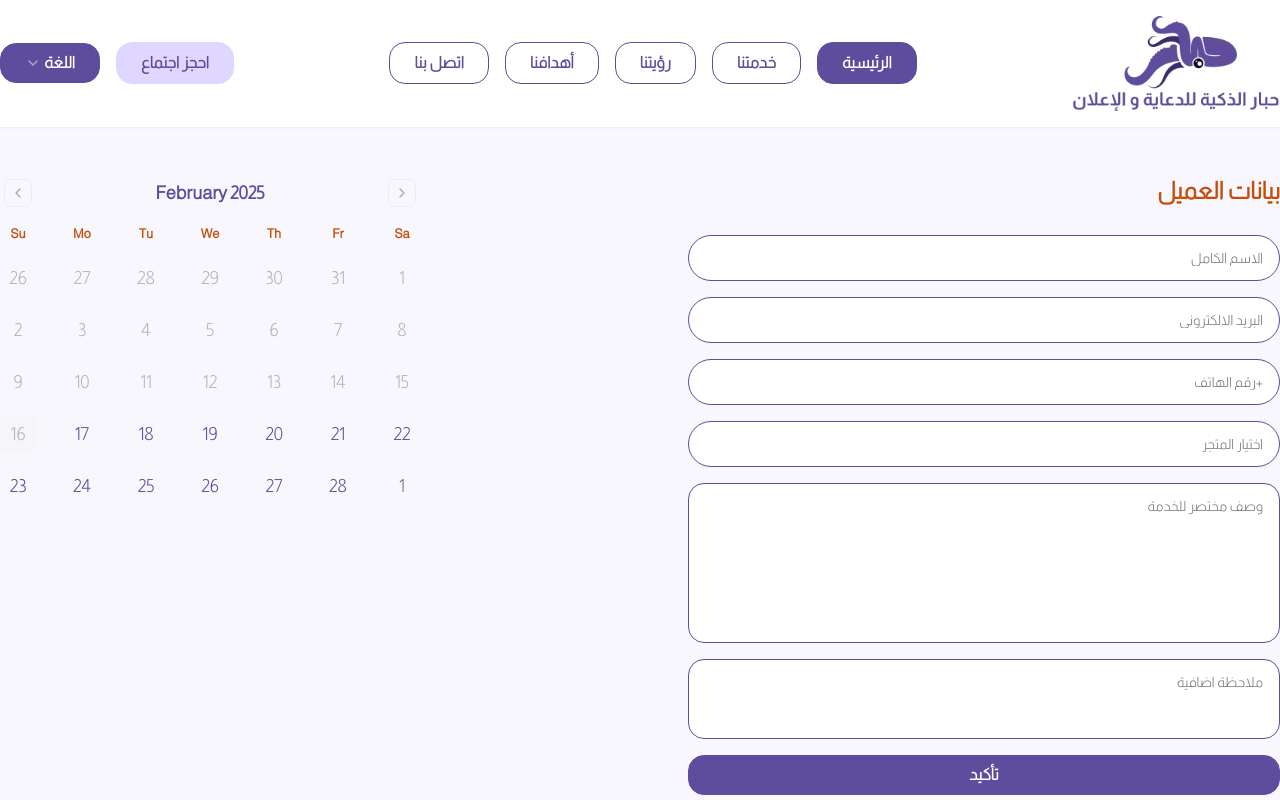
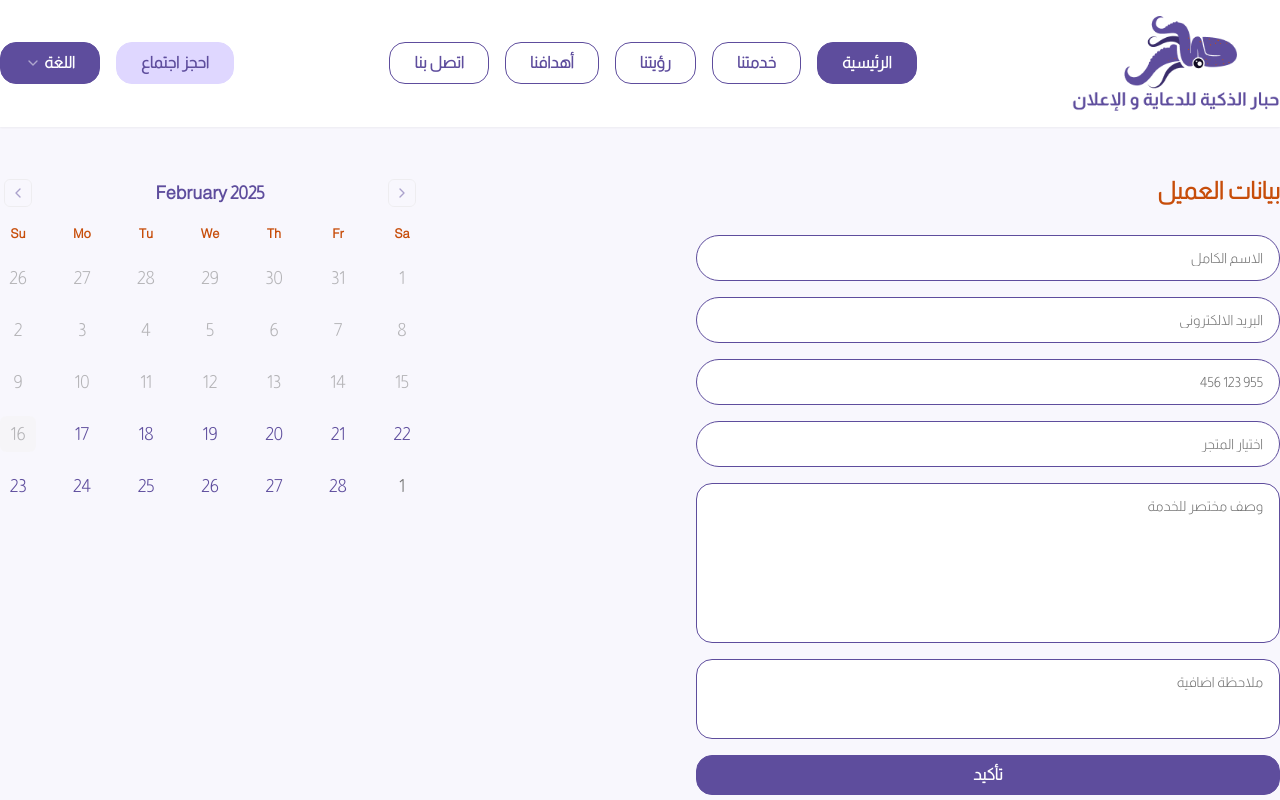
Before and after one commit to abdullahasson/smart-squid, a Next.js app: page /book-meeting in a window 1280 px wide. Shown: the top 800 px of the page. Built offline with nearby package versions, Linux system fonts and the light colour scheme.

Commit message:
manage calendar for booking

```diff
--- a/components/CustomerDataForm.tsx
+++ b/components/CustomerDataForm.tsx
@@ -1,8 +1,12 @@
 "use client"
 
+// React
 import { useForm } from "react-hook-form"
+// Zod
 import { zodResolver } from "@hookform/resolvers/zod"
-
+// Schema
+import { bookMeetingSchema, TBookMeetingSchema } from "@/schema/index"
+// Shadcn UI
 import { Button } from "@/components/ui/button"
 import { Calendar } from "@/components/ui/calendar"
 import {
@@ -15,7 +19,6 @@ import {
 import { Input } from "@/components/ui/input"
 import { Textarea } from "@/components/ui/textarea"
 
-import { bookMeetingSchema, TBookMeetingSchema } from "@/schema/index"
 
 export default function CustomerDataForm() {
   const form = useForm<TBookMeetingSchema>({
@@ -24,7 +27,9 @@ export default function CustomerDataForm() {
       fullName: "",
       email: "",
       phone: "",
-      subject: "",
+      store: "",
+      service: "",
+      note: ""
     },
   })
 
@@ -37,7 +42,7 @@ export default function CustomerDataForm() {
     <div>
       <Form {...form}>
         <form onSubmit={form.handleSubmit(onSubmit)} className="space-y-6" dir="rtl">
-          <div className="flex justify-between items-start gap-24 w-full">
+          <div className="flex justify-between items-start gap-28 w-full">
             <div className="flex-1 flex flex-col gap-4">
               <h2 className="text-[#C74D0A] text-xl md:text-2xl font-bold mb-3">
                 بيانات العميل
@@ -76,9 +81,24 @@ export default function CustomerDataForm() {
                 name="phone"
                 render={({ field }) => (
                   <FormItem>
-                    <FormControl>
-                      <Input className="rounded-full px-4 py-3 border border-[#5E4D9D] " placeholder="+رقم الهاتف" {...field} />
-                    </FormControl>
+                    <div className="flex gap-2">
+                      {/* <Select defaultValue="+963">
+                        <SelectTrigger className="w-[120px] px-4 py-3 rounded-full border-[#5E4D9D]">
+                          <SelectValue placeholder="+963" />
+                        </SelectTrigger>
+                        <SelectContent>
+                          <SelectItem value="+963">🇸🇾 +963</SelectItem>
+                          <SelectItem value="+971">🇦🇪 +971</SelectItem>
+                          <SelectItem value="+966">🇸🇦 +966</SelectItem>
+                          <SelectItem value="+20">🇪🇬 +20</SelectItem>
+                        </SelectContent>
+                      </Select> */}
+                      <Input
+                        className="rounded-full px-4 py-3 border border-[#5E4D9D]"
+                        placeholder="955 123 456"
+                        {...field}
+                      />
+                    </div>
                     <FormMessage />
                   </FormItem>
                 )}
@@ -87,7 +107,7 @@ export default function CustomerDataForm() {
               {/* Store */}
               <FormField
                 control={form.control}
-                name="fullName"
+                name="store"
                 render={({ field }) => (
                   <FormItem>
                     <FormControl>
@@ -101,7 +121,7 @@ export default function CustomerDataForm() {
               {/* Service */}
               <FormField
                 control={form.control}
-                name="subject"
+                name="service"
                 render={({ field }) => (
                   <FormItem>
                     <FormControl>
@@ -119,7 +139,7 @@ export default function CustomerDataForm() {
               {/* Note */}
               <FormField
                 control={form.control}
-                name="subject"
+                name="note"
                 render={({ field }) => (
                   <FormItem>
                     <FormControl>
--- a/components/ui/select.tsx
+++ b/components/ui/select.tsx
@@ -19,7 +19,7 @@ const SelectTrigger = React.forwardRef<
   <SelectPrimitive.Trigger
     ref={ref}
     className={cn(
-      "flex h-10 w-full items-center justify-between rounded-md border border-input bg-background px-3 py-2 text-sm ring-offset-background placeholder:text-muted-foreground focus:outline-none focus:ring-2 focus:ring-ring focus:ring-offset-2 disabled:cursor-not-allowed disabled:opacity-50 [&>span]:line-clamp-1",
+      "flex w-full items-center justify-between rounded-md border border-input bg-background text-sm ring-offset-background placeholder:text-muted-foreground focus:outline-none focus:ring-2 focus:ring-ring focus:ring-offset-2 disabled:cursor-not-allowed disabled:opacity-50 [&>span]:line-clamp-1",
       className
     )}
     {...props}
--- a/schema/index.ts
+++ b/schema/index.ts
@@ -4,10 +4,12 @@ export const bookMeetingSchema = z.object({
   fullName: z.string().min(2, "Name must be at least 2 characters"),
   email: z.string().email("Invalid email address"),
   phone: z.string().min(10, "Phone number must be at least 10 digits"),
+  store: z.string().min(2, "Store must be at least 2 characters"),
+  service: z.string().min(2, "Service must be at least 2 characters"),
+  note: z.string().min(2, "Note must be at least 2 characters"),
   date: z.date({
     required_error: "Please select a date for your meeting",
   }),
-  subject: z.string().min(10, "Subject must be at least 10 characters"),
 });
 
 export type TBookMeetingSchema = z.infer<typeof bookMeetingSchema>;
```
